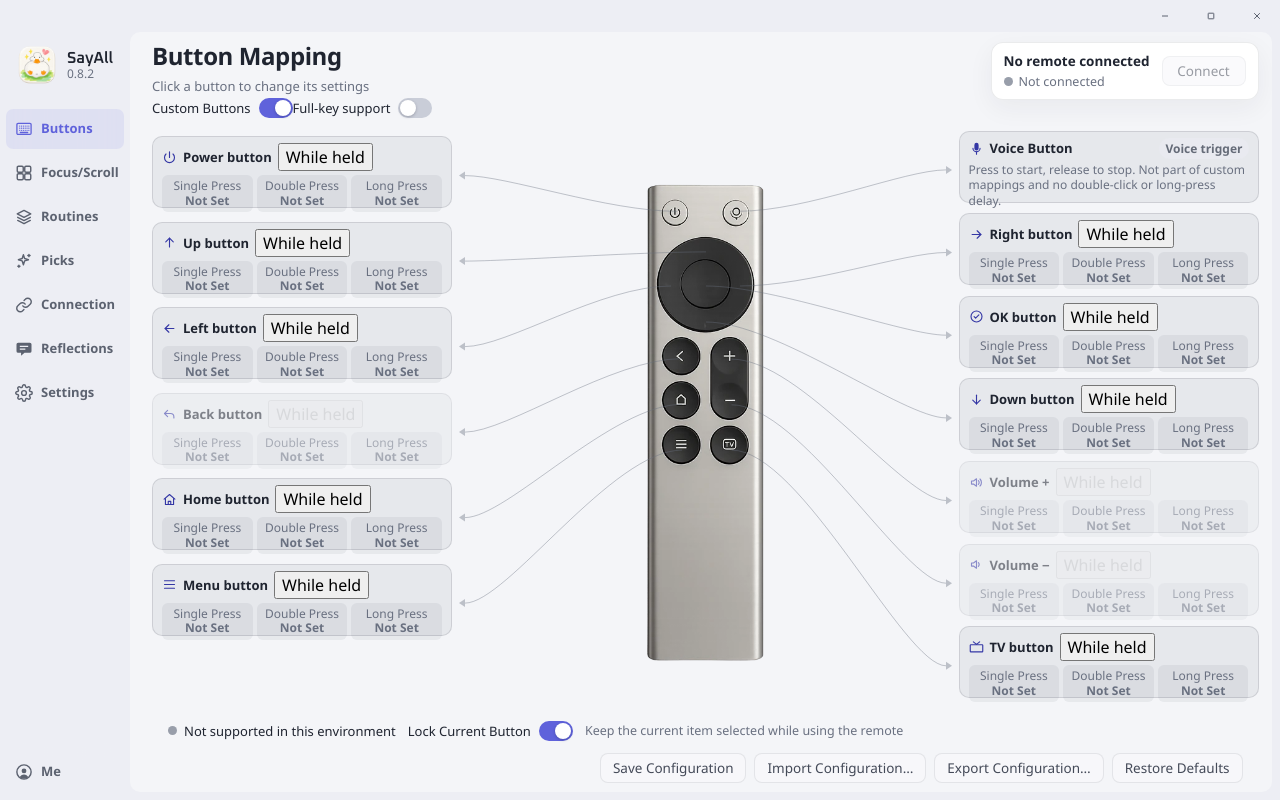
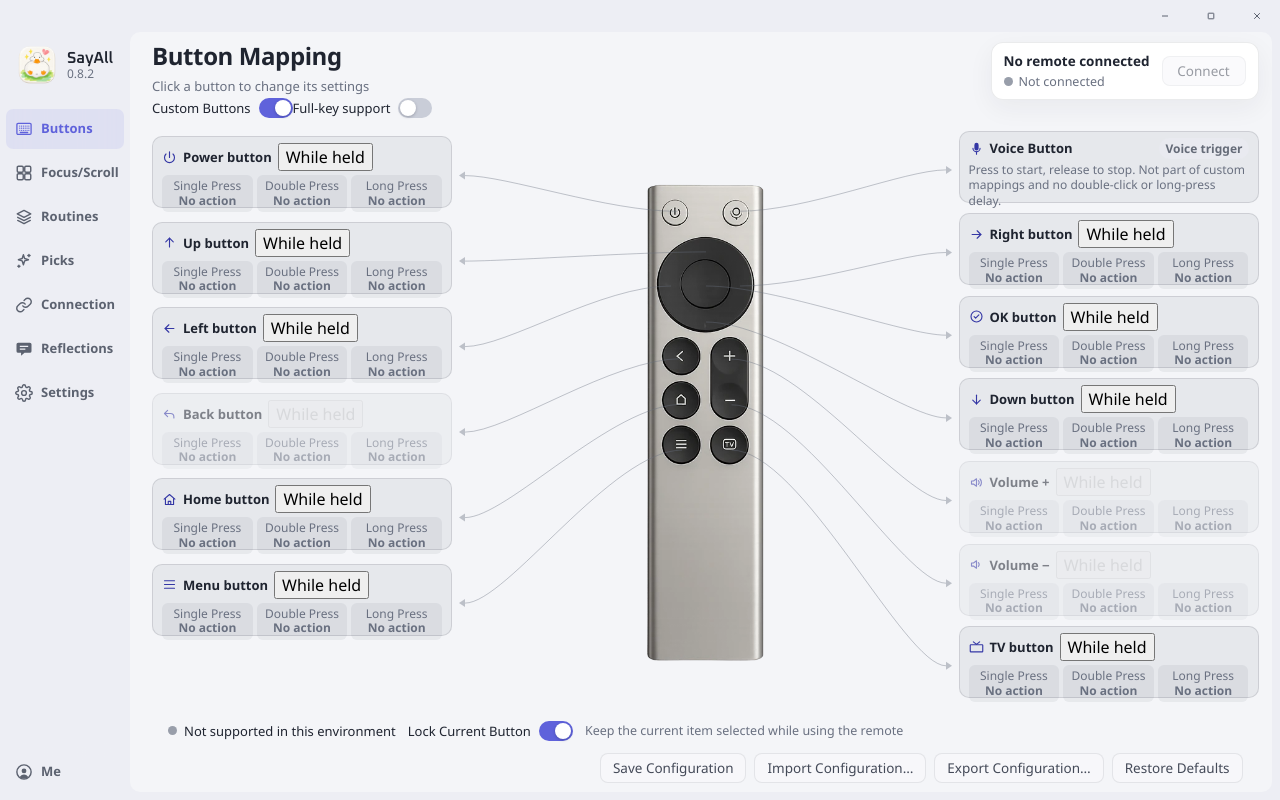
Before and after one commit to GetSayAll/remote-mic-app-windows, a Vue app: page / in a window 1280 px wide. Built offline with nearby package versions, Linux system fonts and the light colour scheme.

Commit message:
fix(buttons): 空动作恢复显示「不执行」
按键卡的空动作按 Mac 文案显示「不执行」；统一按钮页与键位方案的英文译文，避免同一中文 key 出现不同英文。

```diff
--- a/src/lib/i18n/en/button-profiles.ts
+++ b/src/lib/i18n/en/button-profiles.ts
@@ -56,7 +56,7 @@ export default {
   "沿用默认 · {summary}": "Default · {summary}",
   "沿用默认": "Use default",
   "不执行操作": "Do nothing",
-  "不执行": "Off",
+  "不执行": "No action",
   "不可用": "Unavailable",
   "不可用：{reason}": "Unavailable: {reason}",
   "已设置": "Set",
--- a/src/lib/i18n/en/buttons.ts
+++ b/src/lib/i18n/en/buttons.ts
@@ -120,6 +120,7 @@ export default {
   "按住时 按住 ": "While held: hold down ",
   "按住时 长按后按住 ": "While held: hold down after long press ",
   "配置不可用": "Configuration unavailable",
+  "不执行": "No action",
   "返回键": "Back button",
   "确定键": "OK button",
   "TV 键": "TV button",
--- a/src/pages/ButtonsPage.vue
+++ b/src/pages/ButtonsPage.vue
@@ -611,7 +611,7 @@ function mappingActionSummary(
   trigger: ButtonTrigger,
 ): string {
   const action = actionOf(button, trigger);
-  return actionSummary(action);
+  return action.type === "disabled" ? t("不执行") : actionSummary(action);
 }
 
 function holdTriggerFor(button: RemoteButton): ButtonTrigger {
```
